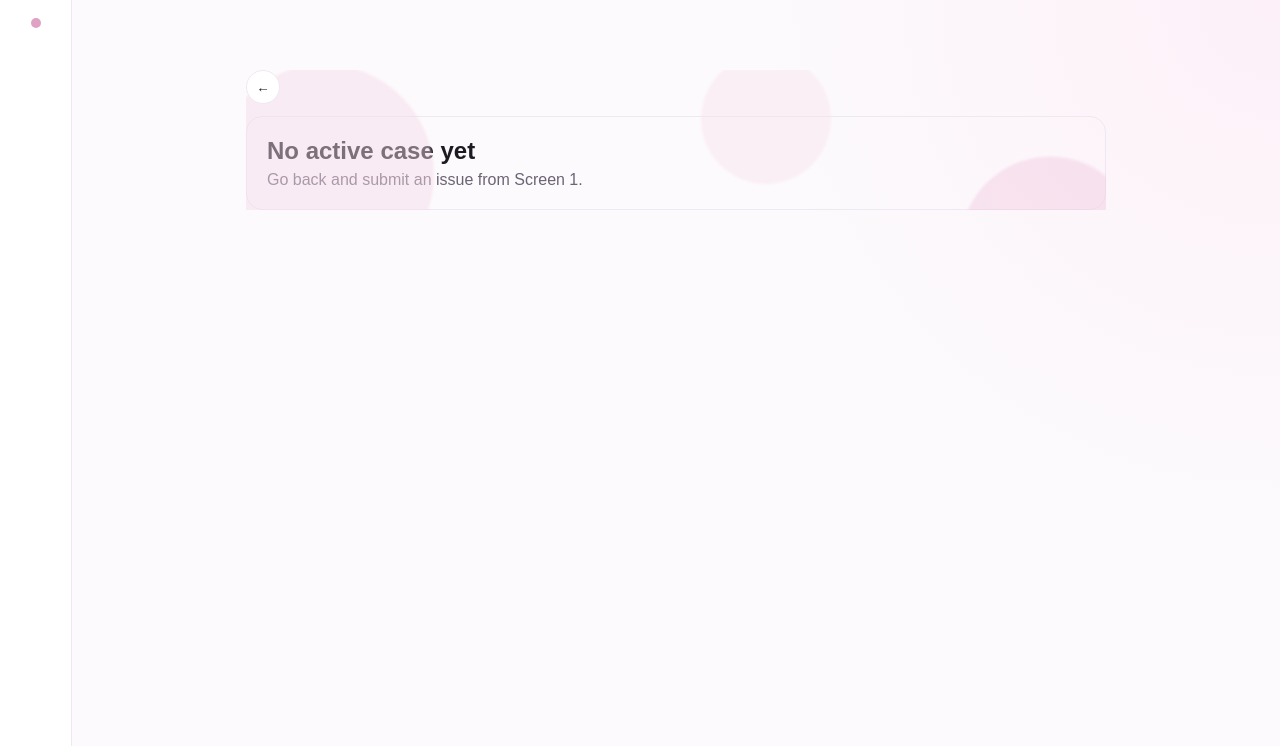
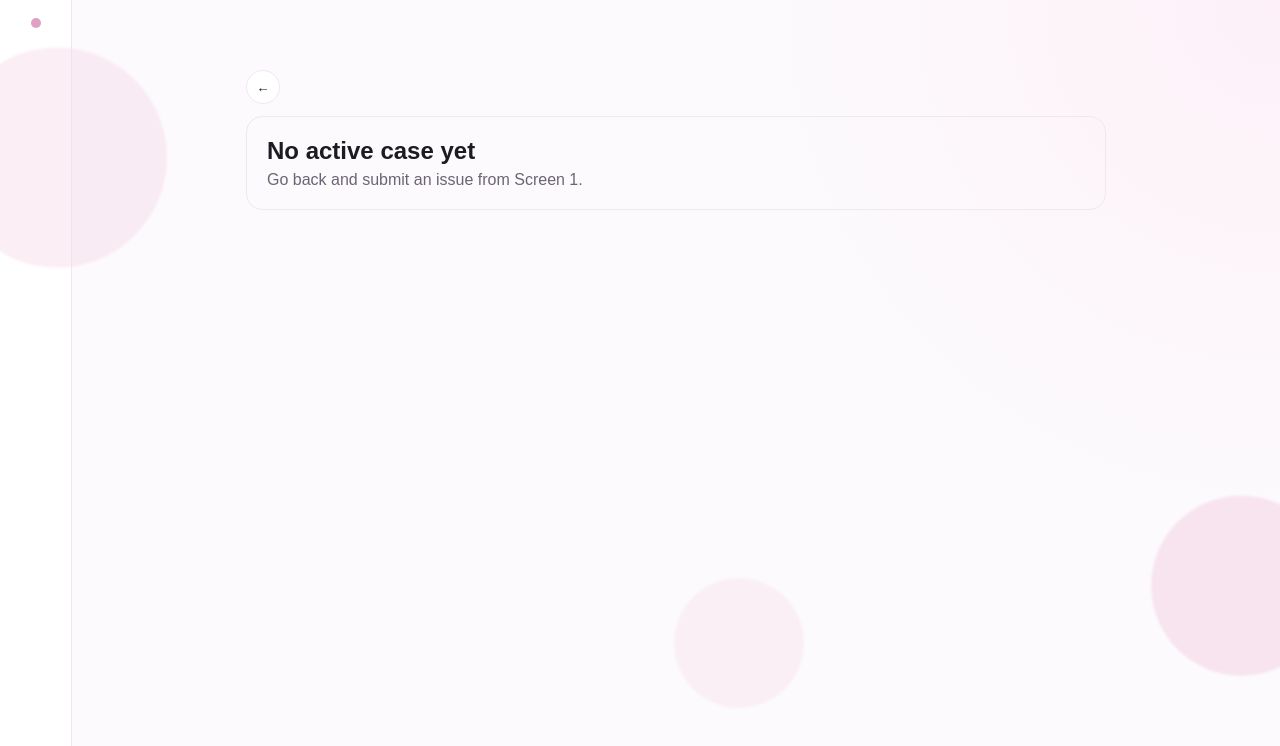
Before and after one commit to giftthedeveloper/sichi, a Vue app: page /chat in a window 1280 px wide. Shown: the top 746 px of the page. Built offline with nearby package versions, Linux system fonts and the light colour scheme; a web font is replaced by a local one.

Commit message:
fix: screen 2 bg

```diff
--- a/src/views/ChatView.css
+++ b/src/views/ChatView.css
@@ -4,7 +4,7 @@
   display: grid;
   gap: 12px;
   position: relative;
-  overflow: hidden;
+  z-index: 1;
 }
 
 .chat-top {
--- a/src/views/ChatViewAmbient.css
+++ b/src/views/ChatViewAmbient.css
@@ -1,7 +1,8 @@
 .ambient {
-  position: absolute;
+  position: fixed;
   inset: 0;
   pointer-events: none;
+  z-index: 0;
 }
 
 .orb {
```
